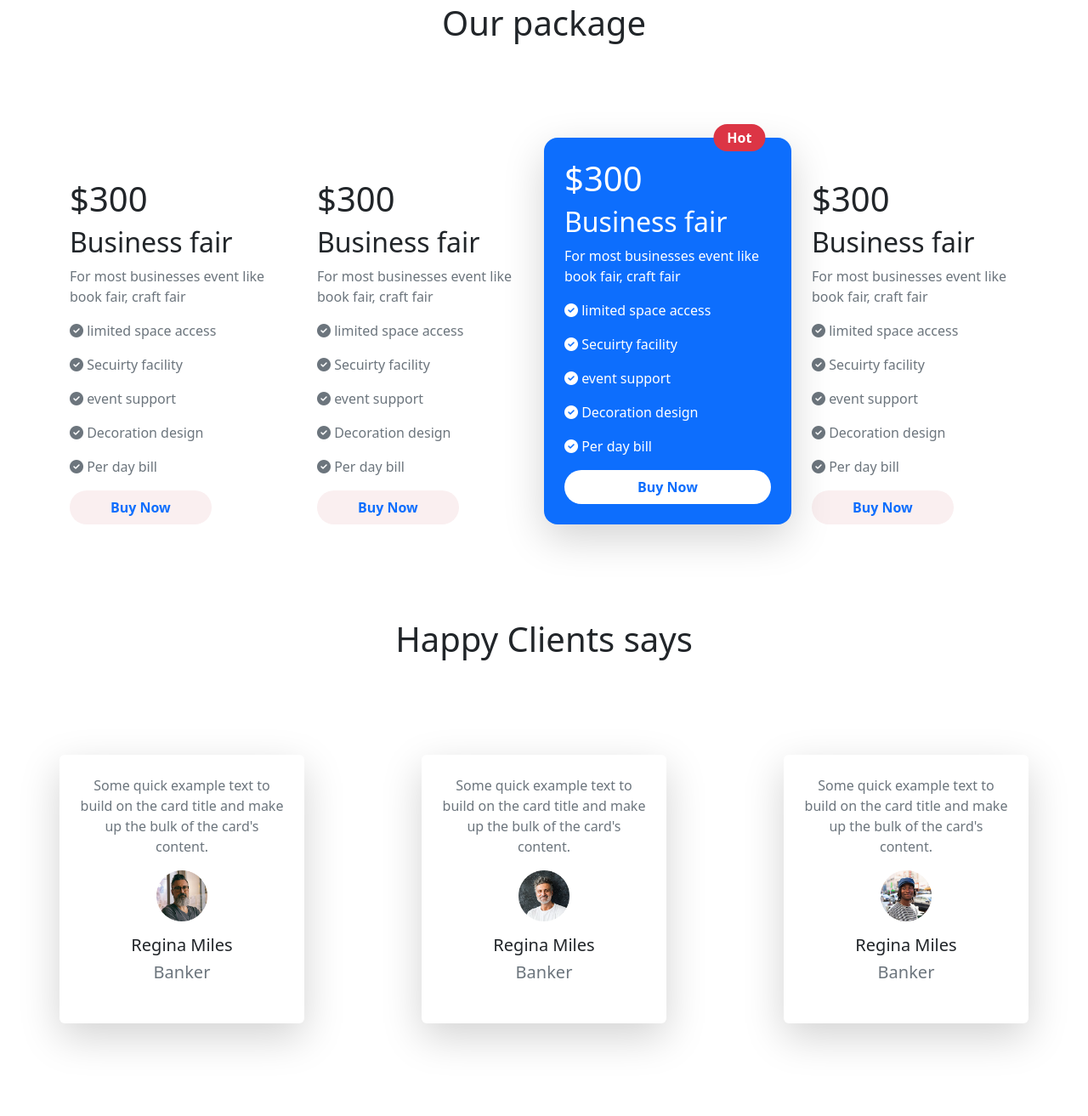
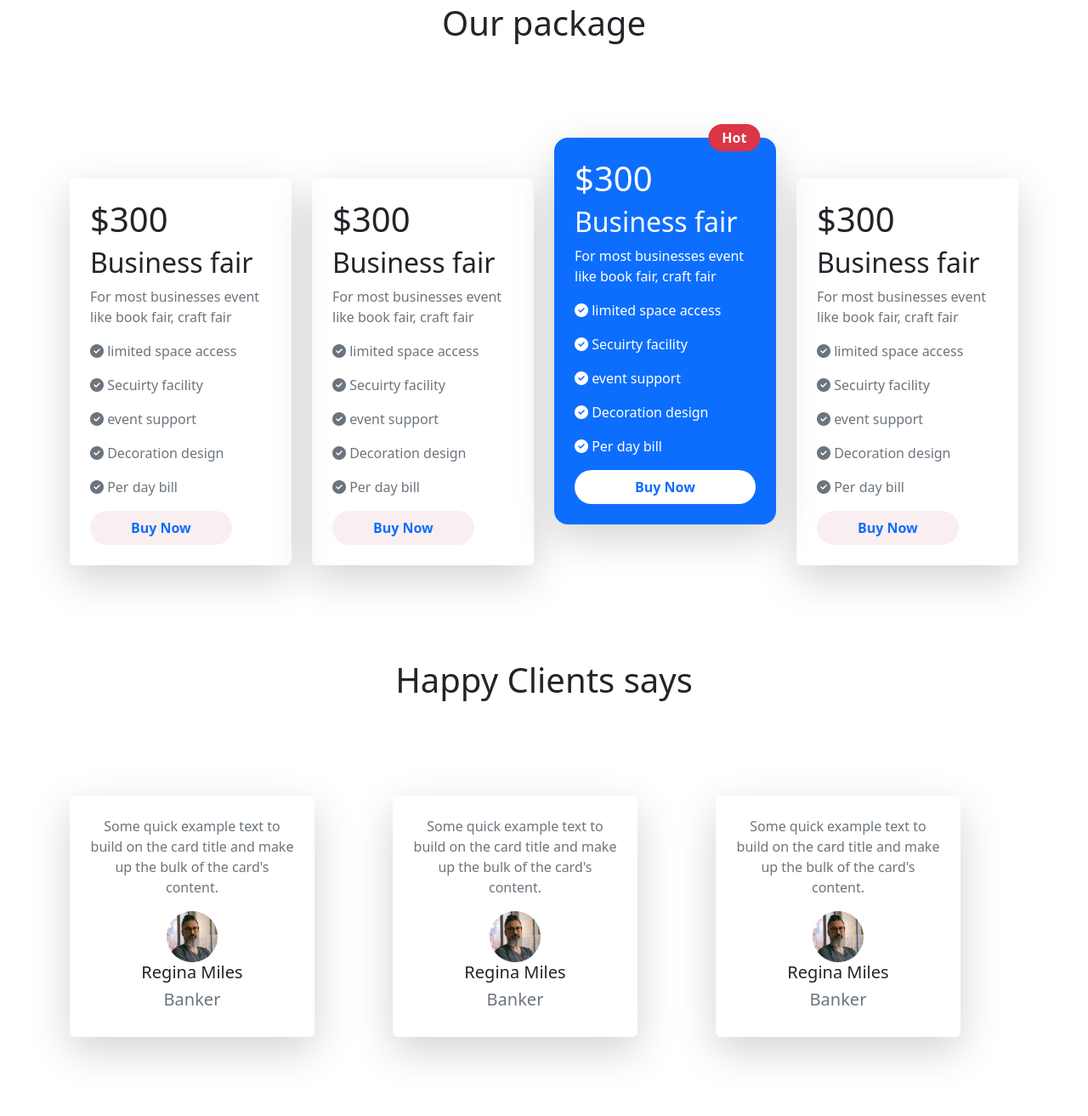
Before and after one commit to zahid4523114/convention-practice, a plain HTML site: page index.html in a window 1280 px wide. Shown: the part 1085-2398 px from the top of the page at 85% size. Drawn offline with nearby package versions, Linux system fonts and the light colour scheme.

Commit message:
practice

```diff
--- a/index.html
+++ b/index.html
@@ -195,11 +195,12 @@
         </div>
       </div>
     </div>
-    <!--  -->
+    <!--our packages  -->
     <section class="container my-5">
       <h1 class="mx-auto text-center" style="margin:10% 10%" >Our package</h1>
-      <div class="row gx-5">
-        <div class="col-3 mt-5">
+      <div class="row g-4">
+        <div class="col-lg-3 col-md-2 col-sm">
+          <div class="mt-5 shadow-lg p-4 rounded">
             <h1>$300</h1>
           <h2>Business fair</h2>
           <p class="text-secondary">
@@ -227,7 +228,10 @@
             Buy Now
           </button>
           </div>
-        <div class="col-3 mt-5">
+        </div>
+        <!--  -->
+        <div class="col-lg-3 col-md-2 col-sm">
+          <div class="mt-5 shadow-lg p-4 rounded">
             <h1>$300</h1>
           <h2>Business fair</h2>
           <p class="text-secondary">
@@ -255,8 +259,11 @@
             Buy Now
           </button>
           </div>
-        <div class="col-3 position-relative  shadow-lg rounded-4 bg-primary text-white p-4">
+        </div>
+        <!--  -->
+        <div class="col-lg-3 col-md-2 col-sm position-relative  ">
           <a href="" class="d-inline-block position-absolute top-0 end-0 translate-middle rounded-4 text-decoration-none px-3 py-1 bg-danger text-white fw-bold">Hot</a>
+          <div class="shadow-lg rounded-4 bg-primary text-white p-4">
             <h1>$300</h1>
           <h2>Business fair</h2>
           <p>
@@ -276,12 +283,14 @@
           </p>
           <button
             class="text-primary bg-white w-100 fw-bold border-0 rounded-5 py-2 px-5"
-            style=""
           >
             Buy Now
           </button>
           </div>
-        <div class="col-3 mt-5">
+        </div>
+        <!--  -->
+        <div class="col-lg-3 col-md-2 col-sm">
+          <div class="mt-5 shadow-lg p-4 rounded">
             <h1>$300</h1>
           <h2>Business fair</h2>
           <p
@@ -312,42 +321,45 @@
           </button>
           </div>
         </div>
+      </div>
     </section>
-    <!--  -->
+    <!-- happy client -->
     <section class="container">
        <h1 class="text-center"  style="margin:10% 10%;">Happy Clients says</h1>
-      <div class="row d-flex justify-content-between">
-        <div class="card d-flex justify-content-center align-items-center p-4 border-0 shadow-lg rounded" style="width: 18rem;">
+      <div class="row g-4">
+        <div class="col-lg-4 col-md-6 col-sm">
+          <div class="card d-flex align-items-center p-4 border-0 shadow-lg rounded" style="width: 18rem;">
             <p class="card-text text-center fw-semi-bold text-secondary">Some quick example text to build on the card title and make up the bulk of the card's content.</p>
-          <img class="img.fluid w-25 " src="images/person 1.png" class="card-img-top" alt="...">
-          <div class="card-body">
+            <img class="img-fluid w-25 " src="images/person 1.png" class="card-img-top" alt="...">
               <h5 class="card-title text-center">Regina Miles</h5>
               <h5 class="card-title text-secondary text-center">Banker</h5>
           </div>
         </div>
-        <div class="card d-flex justify-content-center align-items-center p-4 border-0 shadow-lg rounded" style="width: 18rem;">
+        <!--  -->
+        <div class="col-lg-4 col-md-6 col-sm">
+          <div class="card d-flex align-items-center p-4 border-0 shadow-lg rounded" style="width: 18rem;">
             <p class="card-text text-center fw-semi-bold text-secondary">Some quick example text to build on the card title and make up the bulk of the card's content.</p>
-          <img class="img.fluid w-25 " src="images/person 2.png" class="card-img-top" alt="...">
-          <div class="card-body">
+            <img class="img-fluid w-25 " src="images/person 1.png" class="card-img-top" alt="...">
               <h5 class="card-title text-center">Regina Miles</h5>
               <h5 class="card-title text-secondary text-center">Banker</h5>
           </div>
         </div>
-        <div class="card d-flex justify-content-center align-items-center p-4 border-0 shadow-lg rounded" style="width: 18rem;">
+        <!--  -->
+        <div class="col-lg-4 col-md-6 col-sm">
+          <div class="card d-flex align-items-center p-4 border-0 shadow-lg rounded" style="width: 18rem;">
             <p class="card-text text-center fw-semi-bold text-secondary">Some quick example text to build on the card title and make up the bulk of the card's content.</p>
-          <img class="img.fluid w-25 " src="images/person 3.png" class="card-img-top" alt="...">
-          <div class="card-body">
+            <img class="img-fluid w-25 " src="images/person 1.png" class="card-img-top" alt="...">
               <h5 class="card-title text-center">Regina Miles</h5>
               <h5 class="card-title text-secondary text-center">Banker</h5>
           </div>
         </div>
       </div>
     </section>
-    <!--  -->
+    <!--client-end  -->
     <section class="container">
       <h1 class="text-center mb-5" style="margin: 10% auto;">Frequently Asked Questions</h1>
       <div class="row " style="margin-top:10%">
-        <div class="col-6">
+        <div class="col-lg-6 col-md-12 col-sm">
           <div class="accordion" id="accordionExample">
             <div class="accordion-item">
               <h2 class="accordion-header " id="headingOne">
```
Lines whose indentation alone changed are shown as unchanged.
